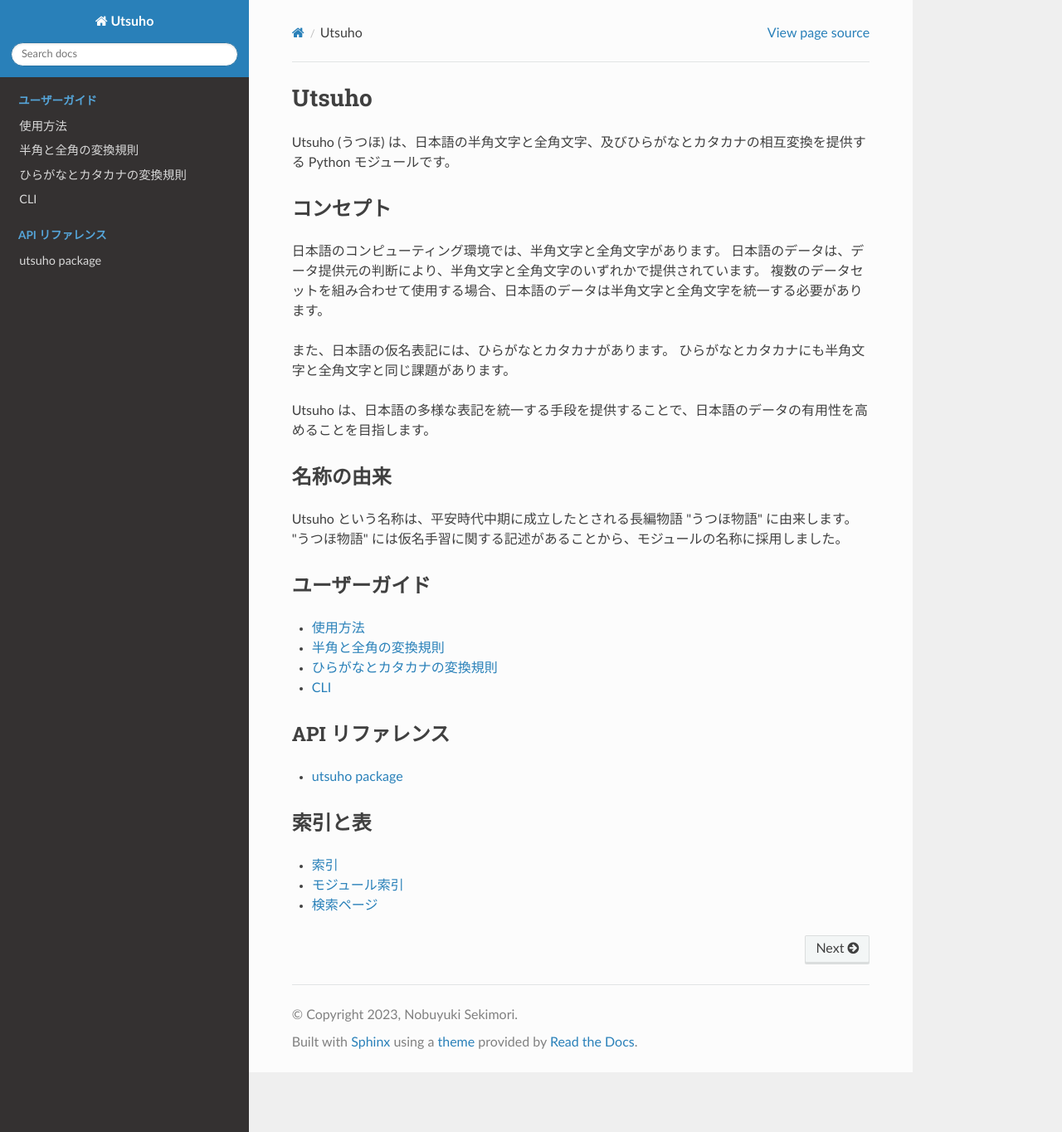
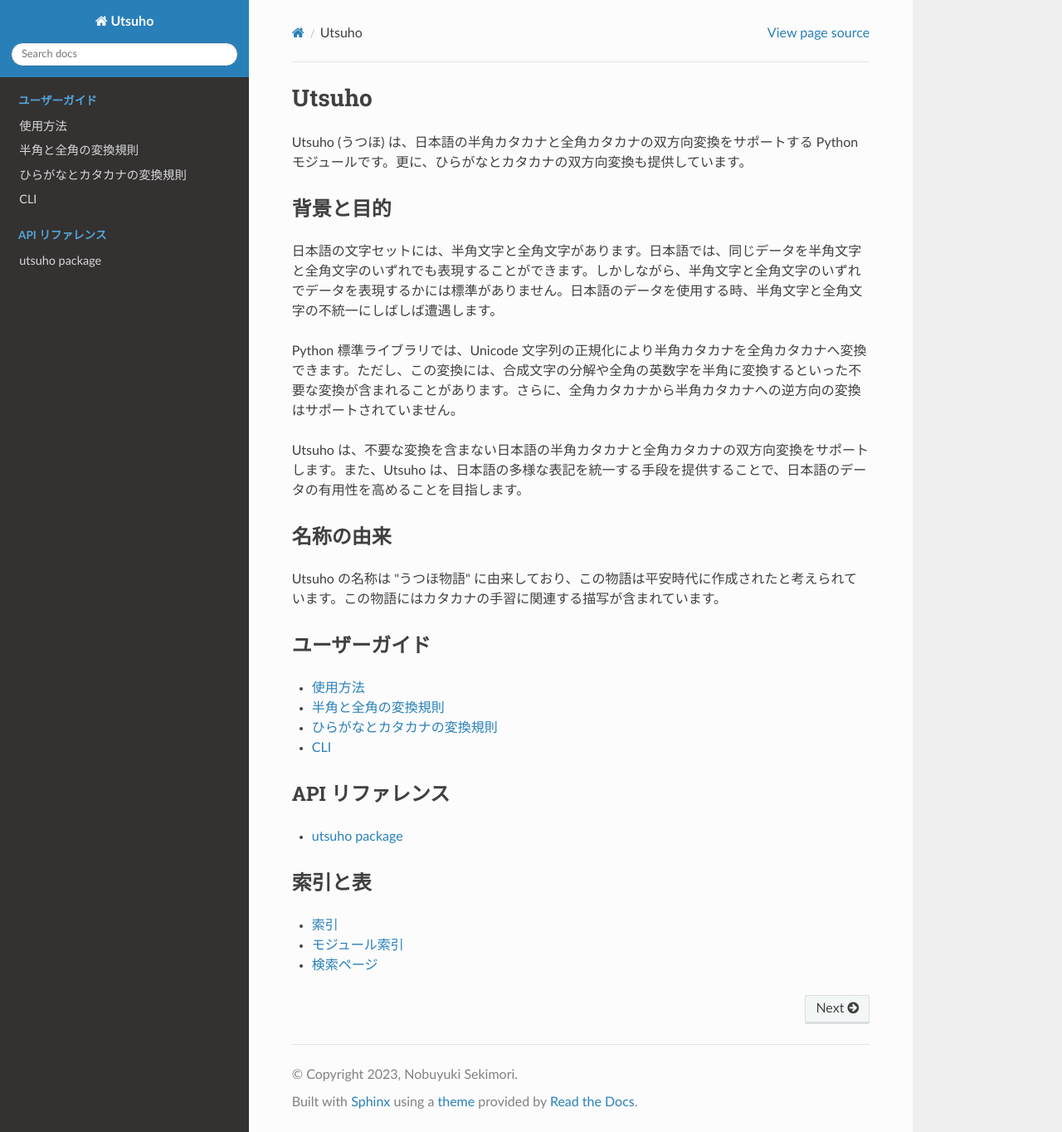
Before and after one commit to juno-rmks/utsuho, a Sphinx documentation site: the page built from docs/source/index.md, in a window 1280 px wide and 1364 px high. Shown: the whole window at 83% size. Built offline with Sphinx 7.4.7 and the Read the Docs theme 2.0.0, drawn with Linux system fonts in a browser that asks for light colours.

Commit message:
Corrected the document describing 'Utsuho'.

```diff
--- a/docs/source/index.md
+++ b/docs/source/index.md
@@ -1,22 +1,18 @@
 # Utsuho
 
-Utsuho (うつほ) は、日本語の半角文字と全角文字、及びひらがなとカタカナの相互変換を提供する Python モジュールです。
+Utsuho (うつほ) は、日本語の半角カタカナと全角カタカナの双方向変換をサポートする Python モジュールです。更に、ひらがなとカタカナの双方向変換も提供しています。
 
-## コンセプト
+## 背景と目的
 
-日本語のコンピューティング環境では、半角文字と全角文字があります。
-日本語のデータは、データ提供元の判断により、半角文字と全角文字のいずれかで提供されています。
-複数のデータセットを組み合わせて使用する場合、日本語のデータは半角文字と全角文字を統一する必要があります。
+日本語の文字セットには、半角文字と全角文字があります。日本語では、同じデータを半角文字と全角文字のいずれでも表現することができます。しかしながら、半角文字と全角文字のいずれでデータを表現するかには標準がありません。日本語のデータを使用する時、半角文字と全角文字の不統一にしばしば遭遇します。
 
-また、日本語の仮名表記には、ひらがなとカタカナがあります。
-ひらがなとカタカナにも半角文字と全角文字と同じ課題があります。
+Python 標準ライブラリでは、Unicode 文字列の正規化により半角カタカナを全角カタカナへ変換できます。ただし、この変換には、合成文字の分解や全角の英数字を半角に変換するといった不要な変換が含まれることがあります。さらに、全角カタカナから半角カタカナへの逆方向の変換はサポートされていません。
 
-Utsuho は、日本語の多様な表記を統一する手段を提供することで、日本語のデータの有用性を高めることを目指します。
+Utsuho は、不要な変換を含まない日本語の半角カタカナと全角カタカナの双方向変換をサポートします。また、Utsuho は、日本語の多様な表記を統一する手段を提供することで、日本語のデータの有用性を高めることを目指します。
 
 ## 名称の由来
 
-Utsuho という名称は、平安時代中期に成立したとされる長編物語 "うつほ物語" に由来します。
-"うつほ物語" には仮名手習に関する記述があることから、モジュールの名称に採用しました。
+Utsuho の名称は "うつほ物語" に由来しており、この物語は平安時代に作成されたと考えられています。この物語にはカタカナの手習に関連する描写が含まれています。
 
 ## ユーザーガイド
 
--- a/pyproject.toml
+++ b/pyproject.toml
@@ -7,7 +7,7 @@
 authors = [
     { name = "Nobuyuki Sekimori", email = "43375309+juno-rmks@users.noreply.github.com" },
 ]
-description = "Utsuho is a Python module that facilitates bidirectional conversion between half-width katakana and full-width katakana in Japanese, as well as between hiragana and katakana."
+description = "Utsuho is a Python module that facilitates bidirectional conversion between half-width katakana and full-width katakana in Japanese."
 classifiers = [
     "License :: OSI Approved :: Apache Software License",
     "Operating System :: OS Independent",
```
Also changed, not shown: README.md (+14 -8 lines).
